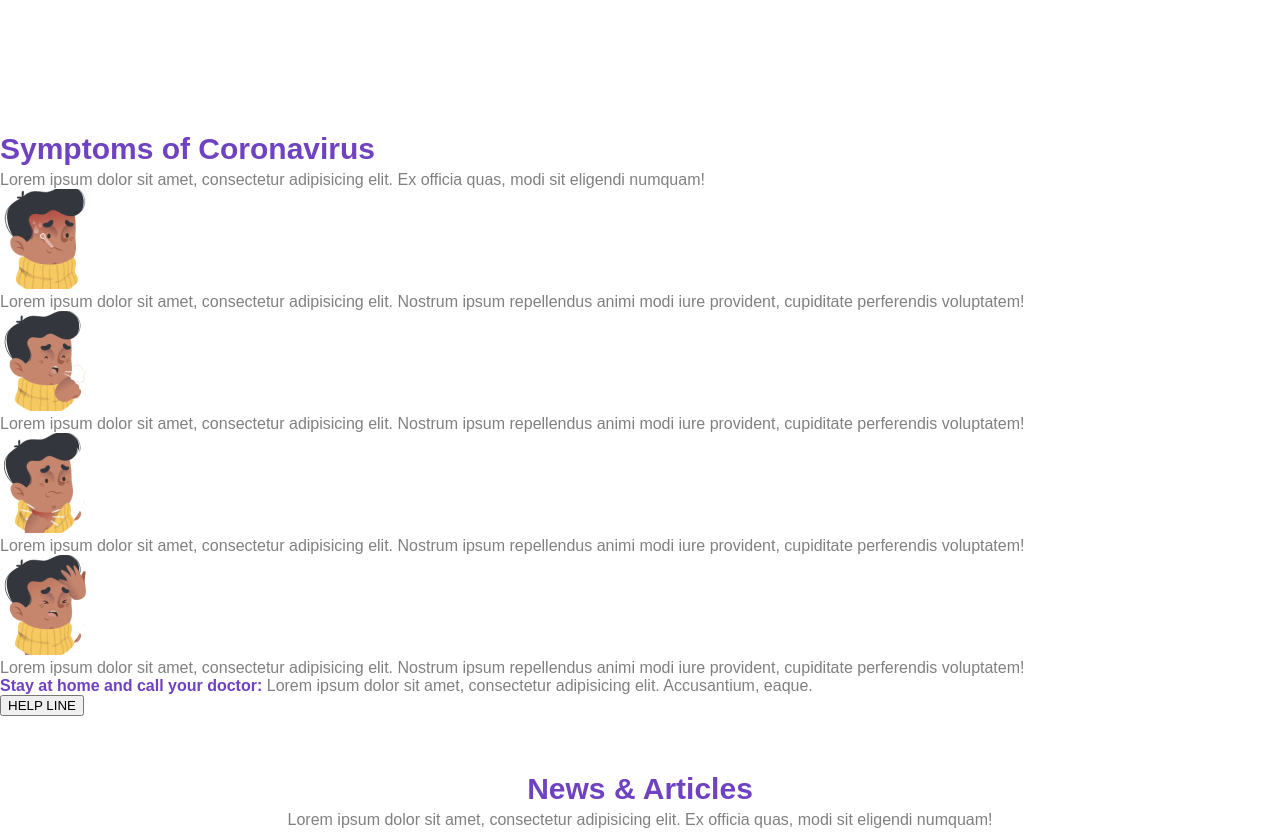
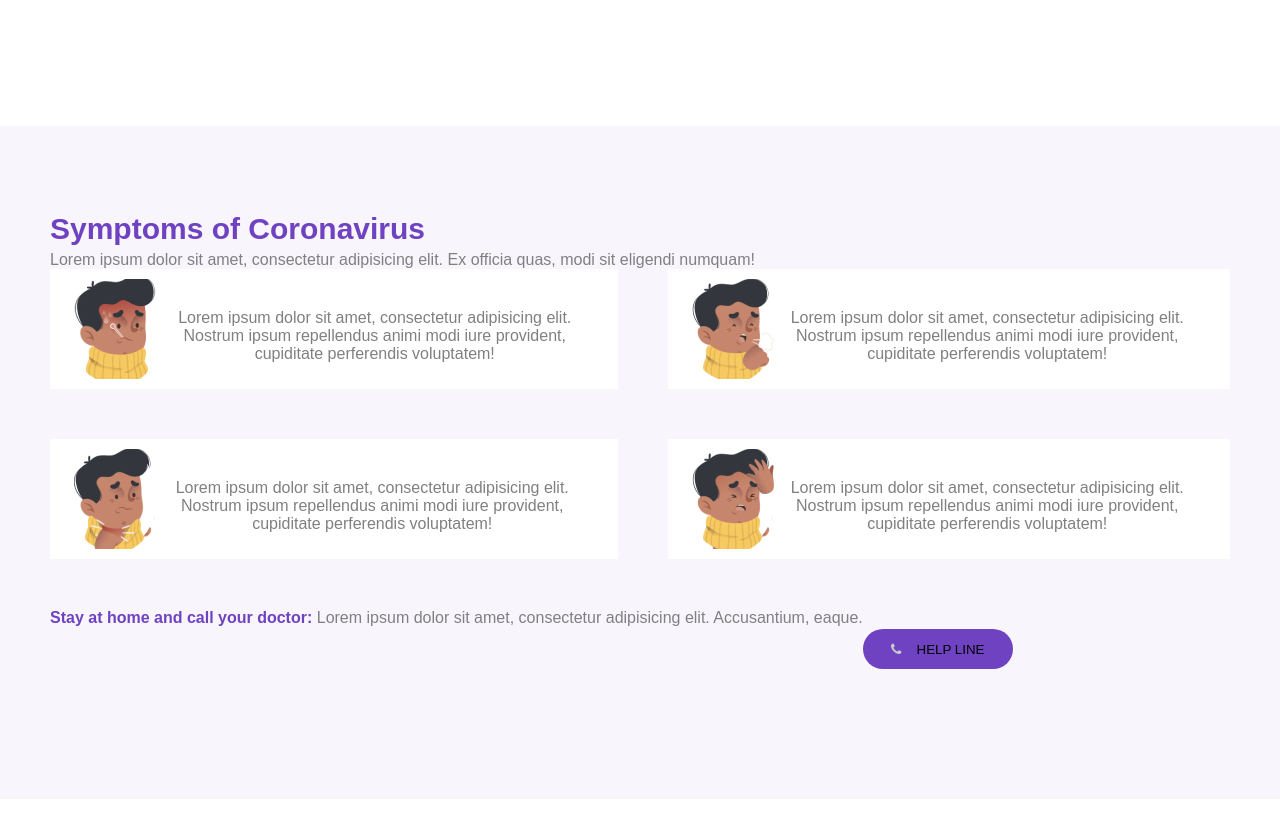
Before and after one commit to Maiel-Technologies-LLC/covid-landing-page, a plain HTML site: page index.html in a window 1280 px wide. Shown: the part 3100-3932 px from the top of the page. Drawn offline with Linux system fonts and the light colour scheme.

Commit message:
symptoms-list is set

```diff
--- a/index.html
+++ b/index.html
@@ -263,25 +263,26 @@
         <div class = "symptoms-list">
             <div class = "symptoms-item-list">
                 <img src="./images/High_fever_image.png" class="symptoms-image" alt="symptoms photo">
-                <p>Lorem ipsum dolor sit amet, consectetur adipisicing elit. Nostrum ipsum repellendus animi modi iure provident, cupiditate perferendis voluptatem!</p>
+                <p class="symptoms-items-list-p">Lorem ipsum dolor sit amet, consectetur adipisicing elit. Nostrum ipsum repellendus animi modi iure provident, cupiditate perferendis voluptatem!</p>
             </div>
             <div class = "symptoms-item-list">
                 <img src="./images/Cough_image.png" class="symptoms-image" alt="symptoms photo">
-                <p>Lorem ipsum dolor sit amet, consectetur adipisicing elit. Nostrum ipsum repellendus animi modi iure provident, cupiditate perferendis voluptatem!</p>
+                <p class="symptoms-items-list-p">Lorem ipsum dolor sit amet, consectetur adipisicing elit. Nostrum ipsum repellendus animi modi iure provident, cupiditate perferendis voluptatem!</p>
             </div>
             <div class = "symptoms-item-list">
                 <img src="./images/Sore_throat_image.png" class="symptoms-image" alt="symptoms photo">
-                <p>Lorem ipsum dolor sit amet, consectetur adipisicing elit. Nostrum ipsum repellendus animi modi iure provident, cupiditate perferendis voluptatem!</p>
+                <p class="symptoms-items-list-p">Lorem ipsum dolor sit amet, consectetur adipisicing elit. Nostrum ipsum repellendus animi modi iure provident, cupiditate perferendis voluptatem!</p>
             </div>
             <div class = "symptoms-item-list">
                 <img src="./images/Headache_image.png" class="symptoms-image" alt="symptoms photo">
-                <p>Lorem ipsum dolor sit amet, consectetur adipisicing elit. Nostrum ipsum repellendus animi modi iure provident, cupiditate perferendis voluptatem!</p>
+                <p class="symptoms-items-list-p">Lorem ipsum dolor sit amet, consectetur adipisicing elit. Nostrum ipsum repellendus animi modi iure provident, cupiditate perferendis voluptatem!</p>
             </div>
         </div>
 
-        <div>
+        <div class="symptoms-footer">
             <p><b class="bold-text-color">Stay at home and call your doctor:</b> Lorem ipsum dolor sit amet, consectetur adipisicing elit. Accusantium, eaque.</p>
-            <button>HELP LINE</button
+            <button class="helpLine-button"><i class="fa fa-phone"></i>HELP LINE</button>
+
 
         </div>
 
--- a/style.css
+++ b/style.css
@@ -227,6 +227,43 @@ h1,h2 {
     color:  #6F42C1;
 }
 
+.symptoms-section{
+    background-color: #F8F5FC;
+    padding: 80px 50px;
+}
+
+.symptoms-list{
+    display: grid;
+    grid-column-gap: 50px;
+    grid-row-gap: 50px;
+
+
+}
+
+.symptoms-item-list{
+    background-color: white;
+    padding: 10px;
+}
+
+.symptoms-footer{
+    padding: 50px 0px;
+
+}
+
+.helpLine-button{
+    border-radius: 40px;
+    width: 150px;
+    height: 40px;
+    border: thin;
+    background-color:  #6f42c1;
+    margin-top: 20px;
+
+
+}
+.fa-phone{
+padding-right: 15px;
+}
+
 @media all and (min-width: 800px) {
 
     .ham-icon {
@@ -312,5 +349,35 @@ h1,h2 {
         color: #000000;
     }
 
+    .symptoms-footer{
+        display: flex;
+        flex-direction: row;
+        }
+
+    .symptoms-list{
+      display: grid;
+      grid-template-columns: auto auto;
+    }
+
+
+    .symptoms-items-list-p{
+        text-align: center;
+        padding-top: 30px;
+        margin-right: 30px;
+    }
+
+    .symptoms-item-list{
+        display: grid;
+        grid-template-columns: auto auto;
+    }
+
+    .symptoms-image{
+        padding: 0 10px;
+    }
+
+    .helpLine-button{
+        justify-self: start;
+    }
+
 
 }
```
